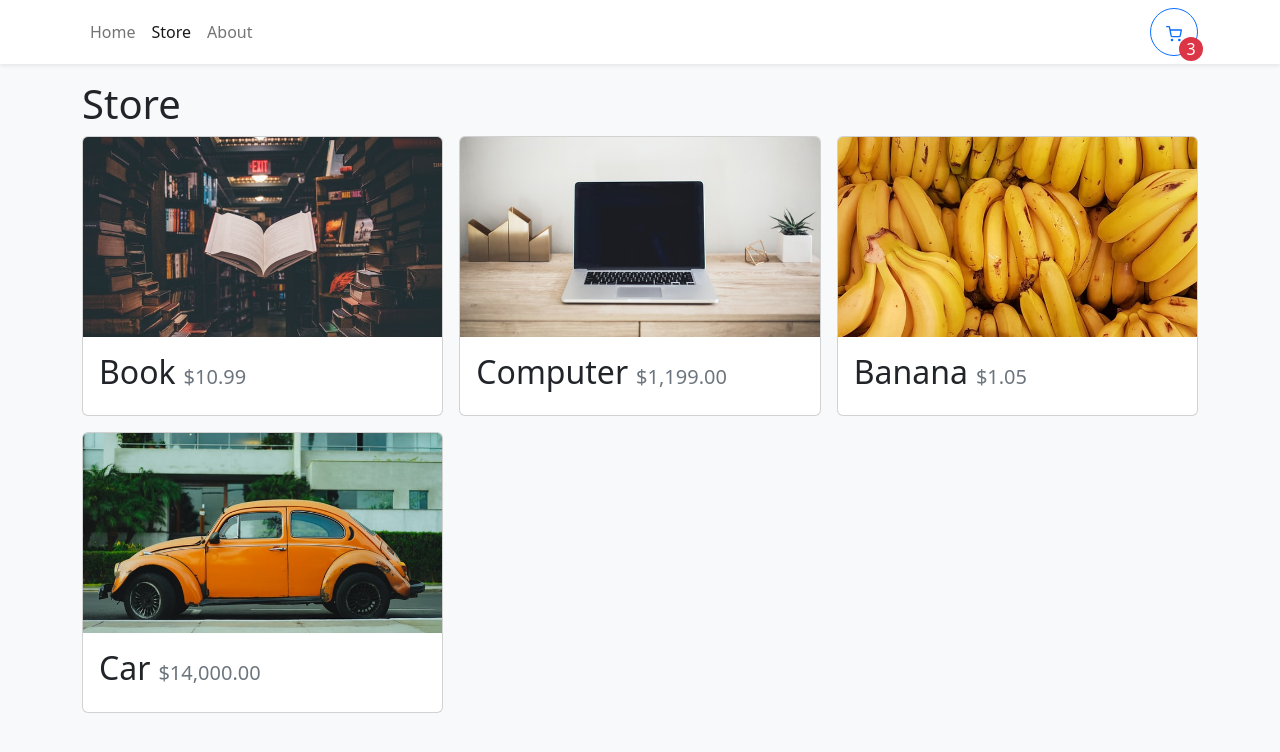
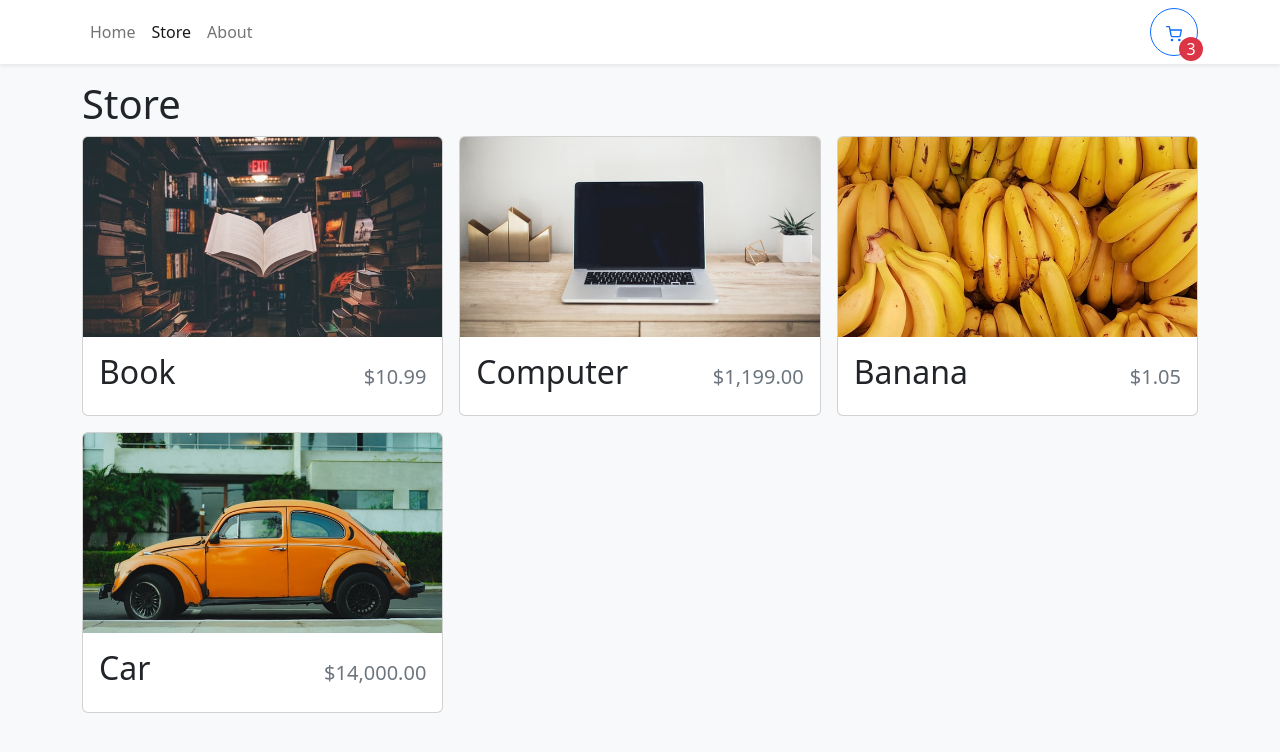
Before and after one commit to gimesi13/Learning-Typescript, a React (Create React App) app in the folder typescript-shopping-cart/: page /store in a window 1280 px wide. Shown: the top 752 px of the page. Built offline with nearby package versions, Linux system fonts and the light colour scheme.

Commit message:
Update StoreItem.tsx

```diff
--- a/typescript-shopping-cart/src/components/StoreItem.tsx
+++ b/typescript-shopping-cart/src/components/StoreItem.tsx
@@ -1,4 +1,4 @@
-import { Card } from "react-bootstrap";
+import { Card, Button } from "react-bootstrap";
 import { formatCurrency } from "../utilities/formatCurrency";
 
 type StoreItemProps = {
@@ -9,8 +9,9 @@ type StoreItemProps = {
 };
 
 export function StoreItem({ id, name, price, imgUrl }: StoreItemProps) {
+  const quantity = 0;
   return (
-    <Card>
+    <Card className="h-100">
       <Card.Img
         variant="top"
         src={imgUrl}
@@ -18,10 +19,13 @@ export function StoreItem({ id, name, price, imgUrl }: StoreItemProps) {
         style={{ objectFit: "cover" }}
       ></Card.Img>
       <Card.Body className="d-flex flex-column">
-        <Card.Title className="d-flex justify-content-space-between align-items-baseline mg-4">
+        <Card.Title className="d-flex justify-content-between align-items-baseline mg-4">
           <span className="fs-2">{name}</span>
           <span className="ms-2 text-muted">{formatCurrency(price)}</span>
         </Card.Title>
+        {/* <div className="mt-auto">{quantity === 0 ? (
+          <Button>+ Add To Cart<Button/>
+        ) : null}</div> */}
       </Card.Body>
     </Card>
   );
```
